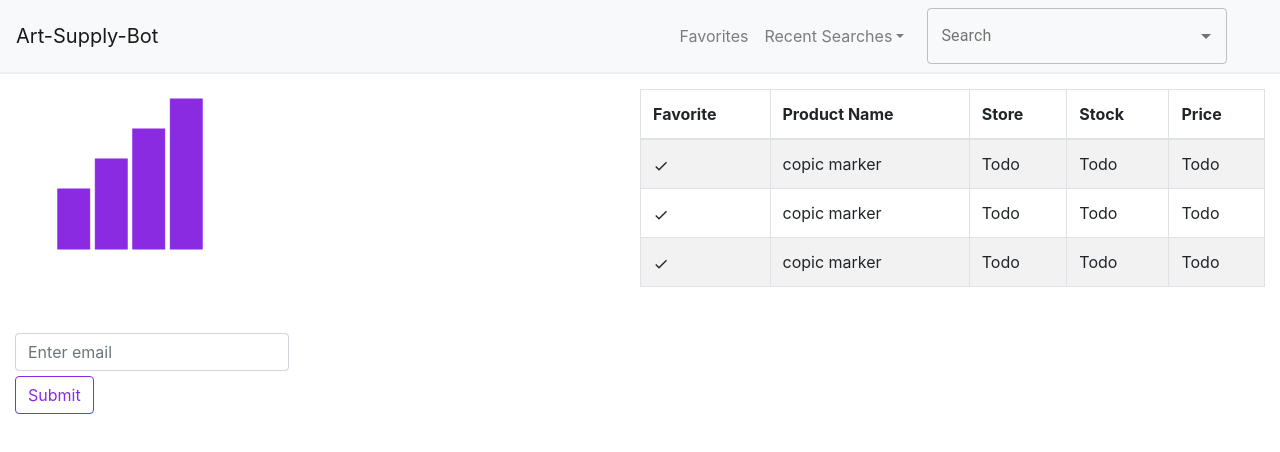
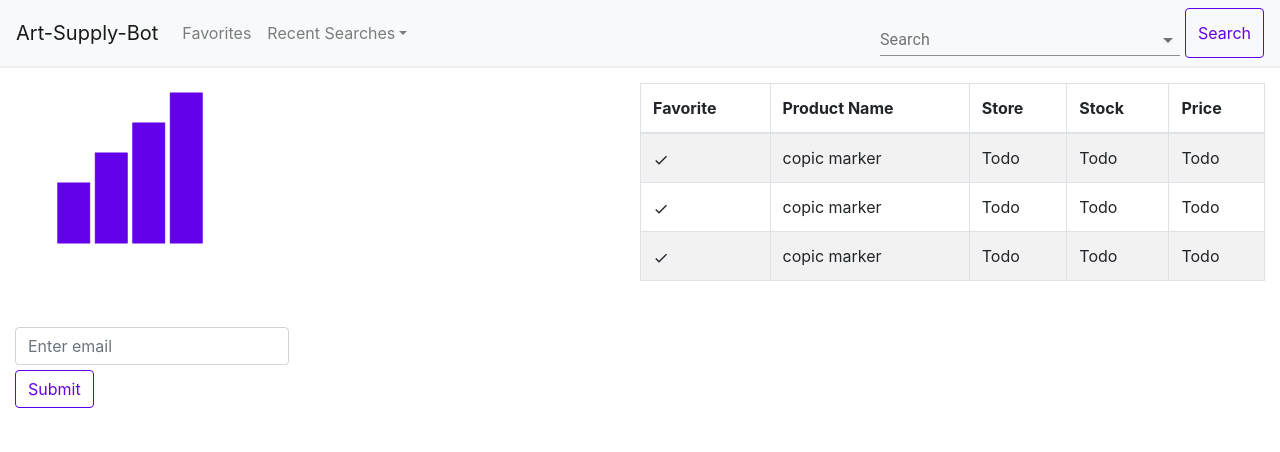
Before and after one commit to fljiang/art-supply-scraper, a React (Create React App) app: page / in a window 1280 px wide. Shown: the top 452 px of the page. Built offline with nearby package versions, Linux system fonts and the light colour scheme.

Commit message:
Autocomplete color

```diff
--- a/src/components/contact.js
+++ b/src/components/contact.js
@@ -57,17 +57,17 @@ const NewContainer = styled(Container)`
 
 const NewFormControl = styled(FormControl)`
   &:active, &:focus {
-    border: 1px solid blueviolet !important;
+    border: 1px solid #6200ea !important;
   }
 `;
 
 const NewButton = styled(Button)`
-  color: blueviolet;
-  border: 1px solid blueviolet;
+  color: #6200ea;
+  border: 1px solid #6200ea;
   margin-top: 5px;
   &:hover, &:active, &:focus {
-    background-color: blueviolet !important;
-    border: 1px solid blueviolet !important;
+    background-color: #6200ea !important;
+    border: 1px solid #6200ea !important;
     box-shadow: none !important;
   }
 `;
--- a/src/components/graph.js
+++ b/src/components/graph.js
@@ -15,7 +15,7 @@ class Graph extends Component {
   render() {
     return (
       <NewContainer id="graph">
-        <XYPlot height={200} width={200} colorType="category" colorDomain={[0]} colorRange={["blueviolet"]}>
+        <XYPlot height={200} width={200} colorType="category" colorDomain={[0]} colorRange={["#6200ea"]}>
           <VerticalBarSeries data={this.props.graphData}></VerticalBarSeries>
         </XYPlot>
       </NewContainer>
--- a/src/components/navbar.js
+++ b/src/components/navbar.js
@@ -3,17 +3,20 @@ import {
   Button,
   Navbar,
   Nav,
-  Form,
-  FormControl,
   NavDropdown,
   Container
 } from "react-bootstrap";
 import { connect } from "react-redux";
 import { setSearchInput } from "../redux/actions";
+import { purple } from '@material-ui/core/colors';
+import {
+  withStyles,
+  createMuiTheme,
+  ThemeProvider
+ } from '@material-ui/core/styles';
 import TextField from "@material-ui/core/TextField";
 import Autocomplete from "@material-ui/lab/Autocomplete";
 import styled from "styled-components";
-
 class Navigation extends Component {
   constructor(props) {
     super(props);
@@ -31,10 +34,6 @@ class Navigation extends Component {
       showSearchOptions: true,
       activeSearchOption: 0
     });
-  }
-
-  handleSearchOption = (e) => {
-
   }
 
   handleSearchInput = (e) => {
@@ -62,23 +61,23 @@ class Navigation extends Component {
           <Navbar.Brand href="#home">Art-Supply-Bot</Navbar.Brand>
           <Navbar.Toggle aria-controls="basic-navbar-nav" />
           <Navbar.Collapse id="basic-navbar-nav">
-            <NewNav className="mr-auto">
+            <Nav className="mr-auto">
               <Nav.Link href="#home">Favorites</Nav.Link>
               <NavDropdown title="Recent Searches" id="basic-nav-dropdown">
                 <NavDropdown.Item href="#action/3.1">{recentSearches[0]}</NavDropdown.Item>
                 <NavDropdown.Item href="#action/3.2">{recentSearches[1]}</NavDropdown.Item>
                 <NavDropdown.Item href="#action/3.3">{recentSearches[2]}</NavDropdown.Item>
               </NavDropdown>
-            </NewNav>
-            <NewFormContainer id="form">
-              <Autocomplete
+            </Nav>
+            <ThemeProvider theme={theme}>
+              <StyledAutocomplete
                 id="search-options"
                 options={searchOptions}
                 getOptionLabel={(searchOption) => searchOption.name}
-                style={{ width: 300 }}
-                renderInput={(params) => <TextField {...params} label="Search" variant="outlined" />}
+                renderInput={(params) => <TextField {...params} label="Search" color="primary"/>}
               />
-            </NewFormContainer>
+            </ThemeProvider>
+            <NewButton variant="outline-success" onClick={this.submitSearchInput}>Search</NewButton>
           </Navbar.Collapse>
         </NewNavbar>
       </NewContainer>
@@ -94,39 +93,38 @@ const NewContainer = styled(Container)`
   padding-right: 0;
 `;
 
-const NewFormContainer = styled(Container)`
-  display: flex;
-  flex-direction: row;
-`;
-
 const NewNavbar = styled(Navbar)`
-  height: 15%;
-  max-height: 15%;
   width: calc(15px + 100%);
   border-bottom: 2px solid #eee;
 `;
 
-const NewNav = styled(Nav)`
-  margin-left: 45%;
-`;
-
-const NewFormControl = styled(FormControl)`
-  &:active, &:focus {
-    border: 1px solid blueviolet !important;
+const NewButton = styled(Button)`
+  color: #6200ea;
+  height: 50px;
+  margin-left: 5px;
+  margin-right: 15px;
+  border: 1px solid #6200ea;
+  &:hover, &:active, &:focus {
+    background-color: #6200ea !important;
+    border: 1px solid #6200ea !important;
+    box-shadow: none !important;
   }
 `;
 
-const NewButton = styled(Button)`
-  color: blueviolet;
-  margin-left: 5px;
-  margin-right: 15px;
-  border: 1px solid blueviolet;
-  &:hover, &:active, &:focus {
-    background-color: blueviolet !important;
-    border: 1px solid blueviolet !important;
-    box-shadow: none !important;
+const StyledAutocomplete = withStyles({
+  root: {
+    height: 50,
+    width: 300
   }
-`;
+})(Autocomplete);
+
+const theme = createMuiTheme({
+  palette: {
+    primary: {
+      main: "#6200ea",
+    }
+  }
+});
 
 const mapDispatchToProps =  {
   setSearchInput: setSearchInput
```
